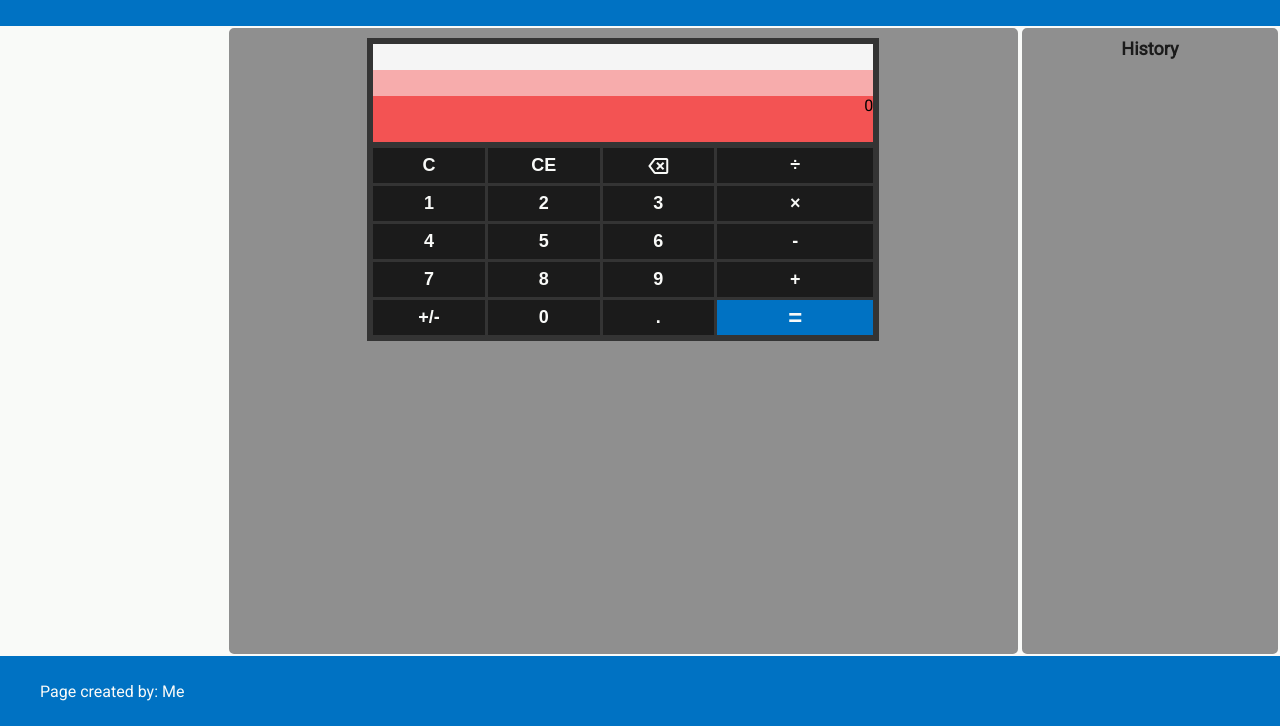
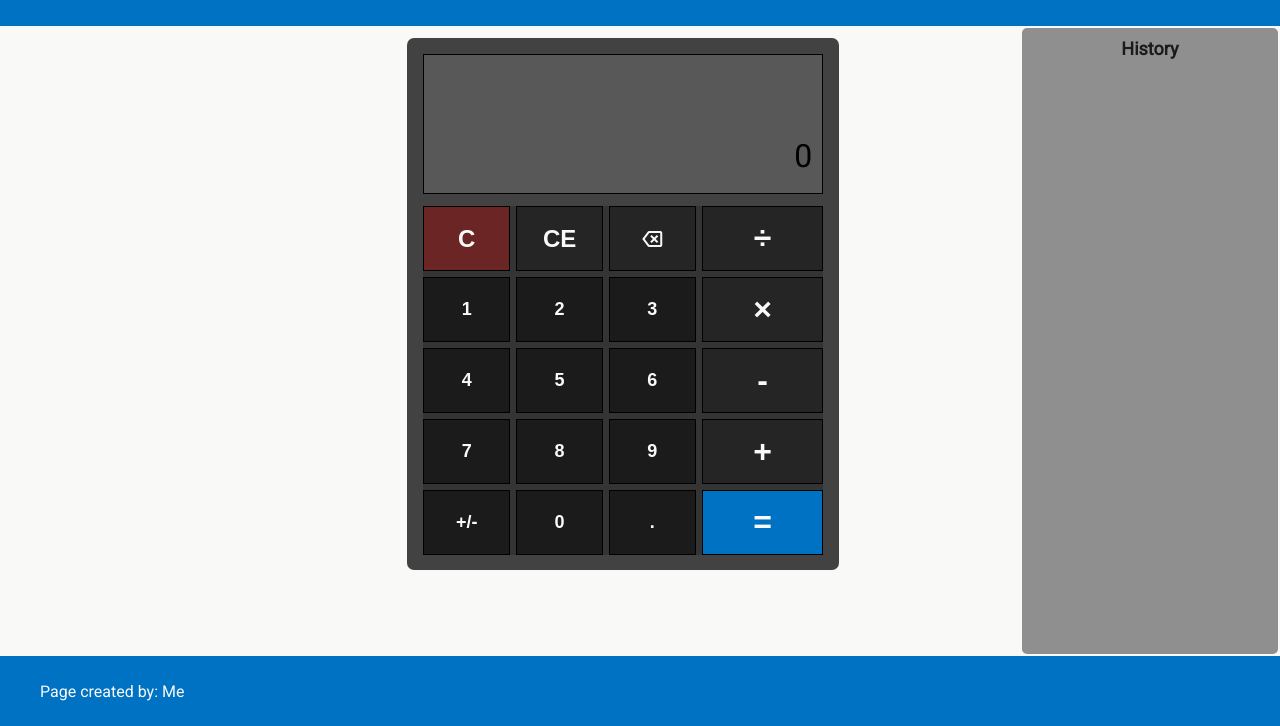
Before and after one commit to ZLJett/calculator-page, a plain HTML site: page index.html in a window 1280 px wide. Shown: the part 74-800 px from the top of the page. Drawn offline with nearby package versions, Linux system fonts and the light colour scheme.

Commit message:
Change calculator style to final state and add effects to buttons

```diff
--- a/style.css
+++ b/style.css
@@ -49,7 +49,6 @@ body {
   display: flex;
   flex-direction: column;
   align-items: center;
-  background-color: #8f8f8f;
   border: 2px #f9faf8 solid;
   border-radius: 7px;
   padding: 10px;
@@ -68,37 +67,44 @@ body {
 /*calculator*/
 
 .calculator {
-  background-color: #343434;
-  padding: 6px;
-  width: 500px;
+  background-color: #424242;
+  padding: 16px;
+  width: 400px;
+  height: 500px;
+  border-radius: 7px;
+}
+
+.display {
+  background: #585858;
+  border: 1px solid black;
+  margin-bottom: 12px;
 }
 
 .error-display {
-  width: 500px;
-  height: 26px;
-  background: #f5f5f5;
+  height: 36px;
+  padding: 5px 10px;
   text-align: right;
+  font-size: x-large;
 }
 
 .top-display {
-  width: 500px;
-  height: 26px;
-  background: #f7acac;
+  height: 36px;
+  padding: 0px 10px;
   text-align: right;
+  font-size: large;
 }
 
 .bottom-display {
-  width: 500px;
-  height: 46px;
-  background: #f35353;
+  height: 56px;
+  padding: 0px 10px;
   text-align: right;
-  margin-bottom: 6px;
+  font-size: xx-large;
 }
 
 .pad {
   display: grid;
   grid-template-columns: repeat(3, 1fr) 1.4fr;
-  gap: 3px;
+  gap: 6px;
   background-color: #343434;
 }
 
@@ -109,22 +115,59 @@ body {
   color: #f9faf8;
   font-weight: 550;
   background-color: #1b1b1b;
-  height: 35px;
+  border: 1px solid black;
+  height: 65px;
+}
+
+.calc-button:hover {
+  font-size: 130%;
+  background-color: #3d3d3d;
+}
+
+.calc-button:active {
+  position: relative;
+  top: 2px;
+  border: 1px solid #9e9d9d;
 }
 
 .calc-button:focus {
   outline: none;
 }
 
-.divide {
-  font-size: x-large
+.operator, .control {
+  background-color: #252525;
+  font-size: x-large;
+}
+
+.operator {
+  font-size: xx-large;
+}
+
+.operator:hover {
+  font-size: 220%;
+}
+
+.control:hover {
+  font-size: 170%;
+}
+
+.clear-all {
+  background-color: rgba(248, 2, 2, 0.288);
+}
+
+.clear-all:hover {
+  background-color: rgba(248, 2, 2, 0.180);
 }
 
 .enter {
-  font-size: x-large;
+  font-size: xx-large;
   background-color: #0072c3;
 }
 
+.enter:hover {
+  font-size: 230%;
+  background-color: #0072c350;
+}
 
 /*history*/
 
```
